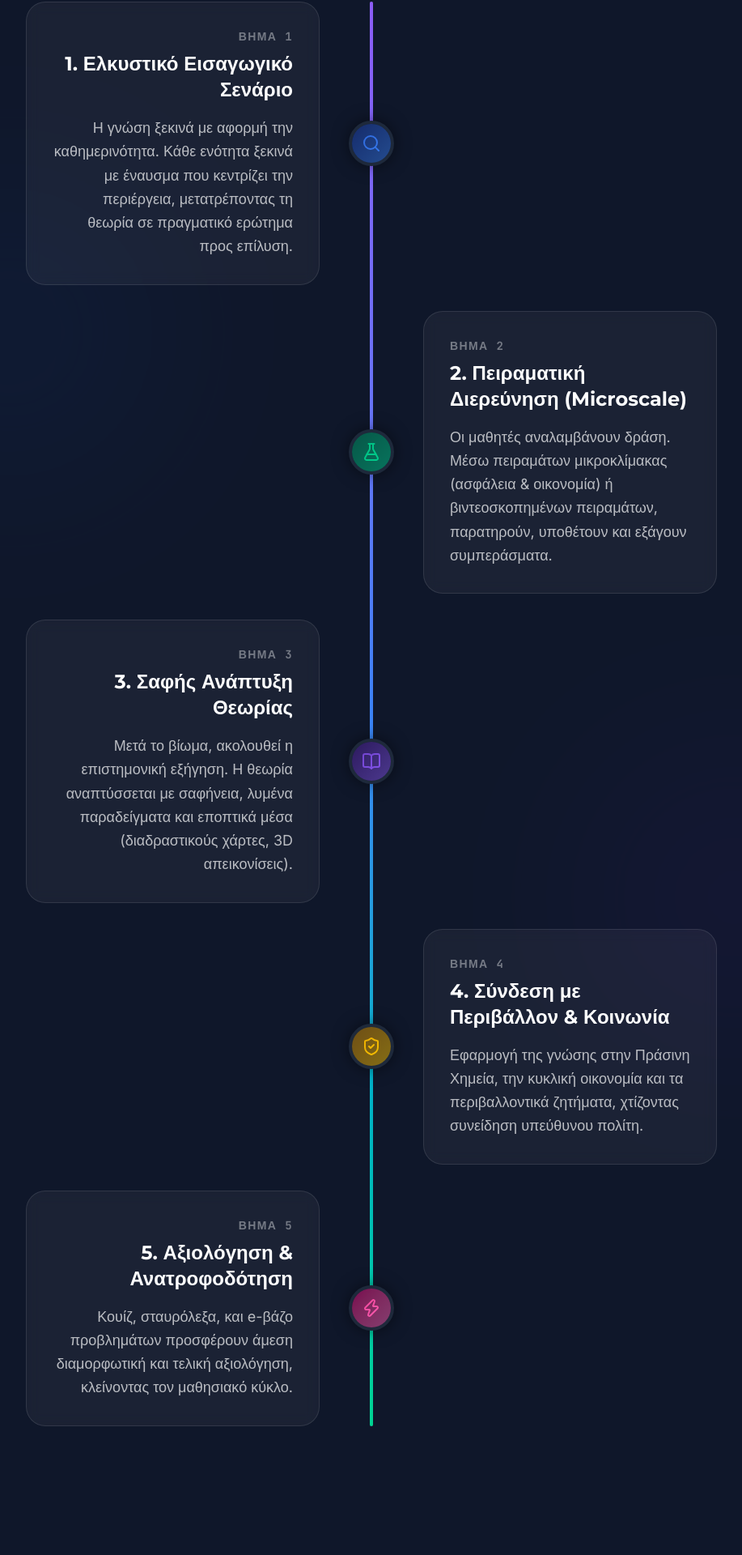
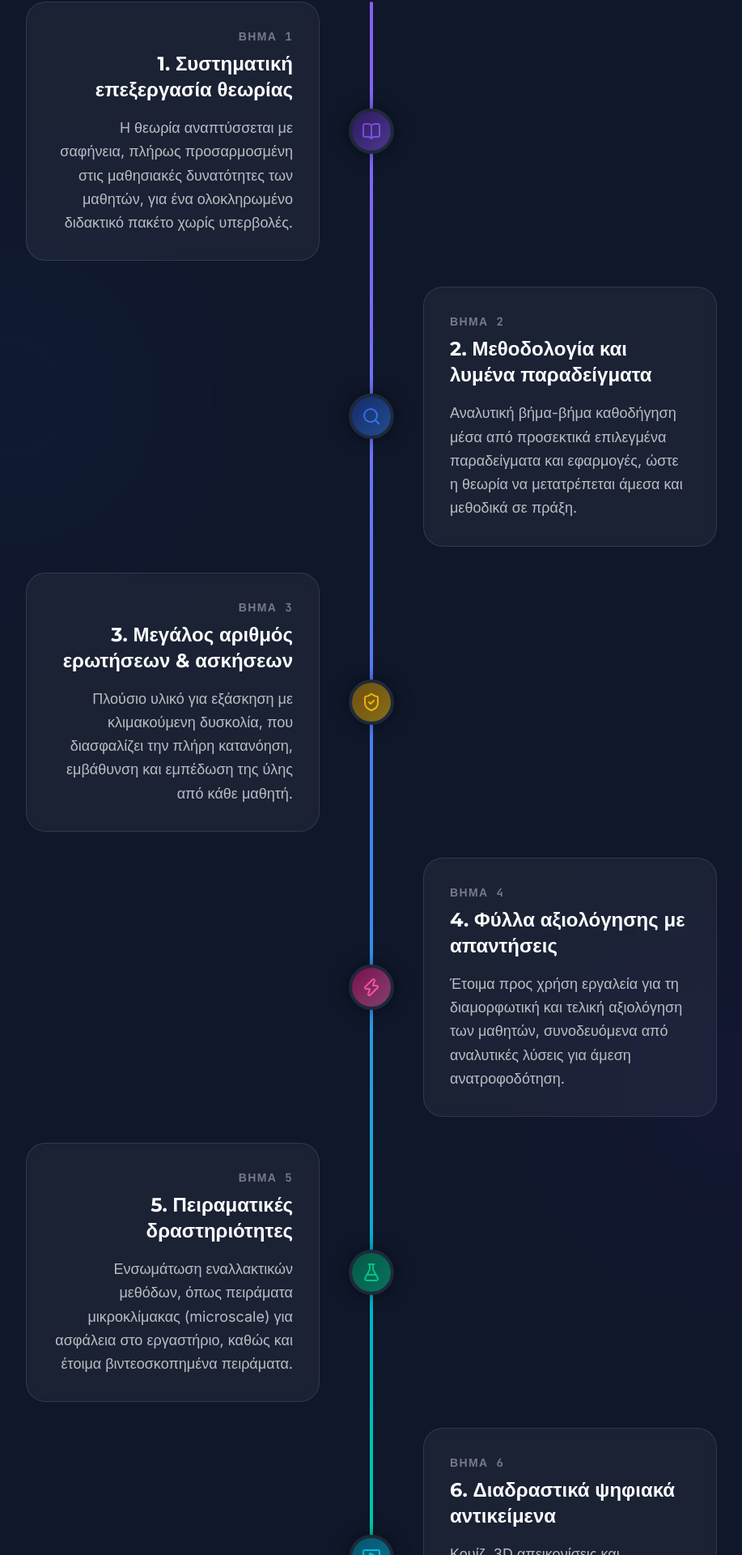
Before and after one commit to gamwmanos/chemistry-portal, a Next.js app: page /katigites in a window 1280 px wide. Shown: the part 1123-3043 px from the top of the page at 81% size, without its empty margins (181-1098 px from the left). Built offline with nearby package versions, Linux system fonts and the light colour scheme; a web font is replaced by a local one.

Commit message:
Update methodology timeline content to match presentation features

```diff
--- a/src/components/katigites/MethodologyTimeline.tsx
+++ b/src/components/katigites/MethodologyTimeline.tsx
@@ -2,48 +2,56 @@
 
 import { useRef } from "react";
 import { motion, useScroll, useTransform } from "framer-motion";
-import { BookOpen, FlaskConical, Search, ShieldCheck, Zap } from "lucide-react";
+import { BookOpen, FlaskConical, Search, ShieldCheck, Zap, MonitorPlay } from "lucide-react";
 
 const timelineSteps = [
   {
     id: 1,
-    title: "1. Ελκυστικό Εισαγωγικό Σενάριο",
-    description: "Η γνώση ξεκινά με αφορμή την καθημερινότητα. Κάθε ενότητα ξεκινά με έναυσμα που κεντρίζει την περιέργεια, μετατρέποντας τη θεωρία σε πραγματικό ερώτημα προς επίλυση.",
-    icon: <Search className="w-6 h-6 text-brand-blue-light" />,
-    color: "from-brand-blue-dark to-brand-blue-light",
-    align: "left"
-  },
-  {
-    id: 2,
-    title: "2. Πειραματική Διερεύνηση (Microscale)",
-    description: "Οι μαθητές αναλαμβάνουν δράση. Μέσω πειραμάτων μικροκλίμακας (ασφάλεια & οικονομία) ή βιντεοσκοπημένων πειραμάτων, παρατηρούν, υποθέτουν και εξάγουν συμπεράσματα.",
-    icon: <FlaskConical className="w-6 h-6 text-emerald-400" />,
-    color: "from-emerald-600 to-emerald-400",
-    align: "right"
-  },
-  {
-    id: 3,
-    title: "3. Σαφής Ανάπτυξη Θεωρίας",
-    description: "Μετά το βίωμα, ακολουθεί η επιστημονική εξήγηση. Η θεωρία αναπτύσσεται με σαφήνεια, λυμένα παραδείγματα και εποπτικά μέσα (διαδραστικούς χάρτες, 3D απεικονίσεις).",
+    title: "1. Συστηματική επεξεργασία θεωρίας",
+    description: "Η θεωρία αναπτύσσεται με σαφήνεια, πλήρως προσαρμοσμένη στις μαθησιακές δυνατότητες των μαθητών, για ένα ολοκληρωμένο διδακτικό πακέτο χωρίς υπερβολές.",
     icon: <BookOpen className="w-6 h-6 text-brand-purple-light" />,
     color: "from-brand-purple-dark to-brand-purple-light",
     align: "left"
   },
   {
-    id: 4,
-    title: "4. Σύνδεση με Περιβάλλον & Κοινωνία",
-    description: "Εφαρμογή της γνώσης στην Πράσινη Χημεία, την κυκλική οικονομία και τα περιβαλλοντικά ζητήματα, χτίζοντας συνείδηση υπεύθυνου πολίτη.",
+    id: 2,
+    title: "2. Μεθοδολογία και λυμένα παραδείγματα",
+    description: "Αναλυτική βήμα-βήμα καθοδήγηση μέσα από προσεκτικά επιλεγμένα παραδείγματα και εφαρμογές, ώστε η θεωρία να μετατρέπεται άμεσα και μεθοδικά σε πράξη.",
+    icon: <Search className="w-6 h-6 text-brand-blue-light" />,
+    color: "from-brand-blue-dark to-brand-blue-light",
+    align: "right"
+  },
+  {
+    id: 3,
+    title: "3. Μεγάλος αριθμός ερωτήσεων & ασκήσεων",
+    description: "Πλούσιο υλικό για εξάσκηση με κλιμακούμενη δυσκολία, που διασφαλίζει την πλήρη κατανόηση, εμβάθυνση και εμπέδωση της ύλης από κάθε μαθητή.",
     icon: <ShieldCheck className="w-6 h-6 text-yellow-400" />,
     color: "from-yellow-600 to-yellow-400",
+    align: "left"
+  },
+  {
+    id: 4,
+    title: "4. Φύλλα αξιολόγησης με απαντήσεις",
+    description: "Έτοιμα προς χρήση εργαλεία για τη διαμορφωτική και τελική αξιολόγηση των μαθητών, συνοδευόμενα από αναλυτικές λύσεις για άμεση ανατροφοδότηση.",
+    icon: <Zap className="w-6 h-6 text-pink-400" />,
+    color: "from-pink-600 to-pink-400",
     align: "right"
   },
   {
     id: 5,
-    title: "5. Αξιολόγηση & Ανατροφοδότηση",
-    description: "Κουίζ, σταυρόλεξα, και e-βάζο προβλημάτων προσφέρουν άμεση διαμορφωτική και τελική αξιολόγηση, κλείνοντας τον μαθησιακό κύκλο.",
-    icon: <Zap className="w-6 h-6 text-pink-400" />,
-    color: "from-pink-600 to-pink-400",
+    title: "5. Πειραματικές δραστηριότητες",
+    description: "Ενσωμάτωση εναλλακτικών μεθόδων, όπως πειράματα μικροκλίμακας (microscale) για ασφάλεια στο εργαστήριο, καθώς και έτοιμα βιντεοσκοπημένα πειράματα.",
+    icon: <FlaskConical className="w-6 h-6 text-emerald-400" />,
+    color: "from-emerald-600 to-emerald-400",
     align: "left"
+  },
+  {
+    id: 6,
+    title: "6. Διαδραστικά ψηφιακά αντικείμενα",
+    description: "Κουίζ, 3D απεικονίσεις και διαδραστικοί χάρτες προσφέρουν μια σύγχρονη ψηφιακή μαθησιακή εμπειρία που συμπληρώνει άριστα το έντυπο υλικό.",
+    icon: <MonitorPlay className="w-6 h-6 text-cyan-400" />,
+    color: "from-cyan-600 to-cyan-400",
+    align: "right"
   }
 ];
 
```
